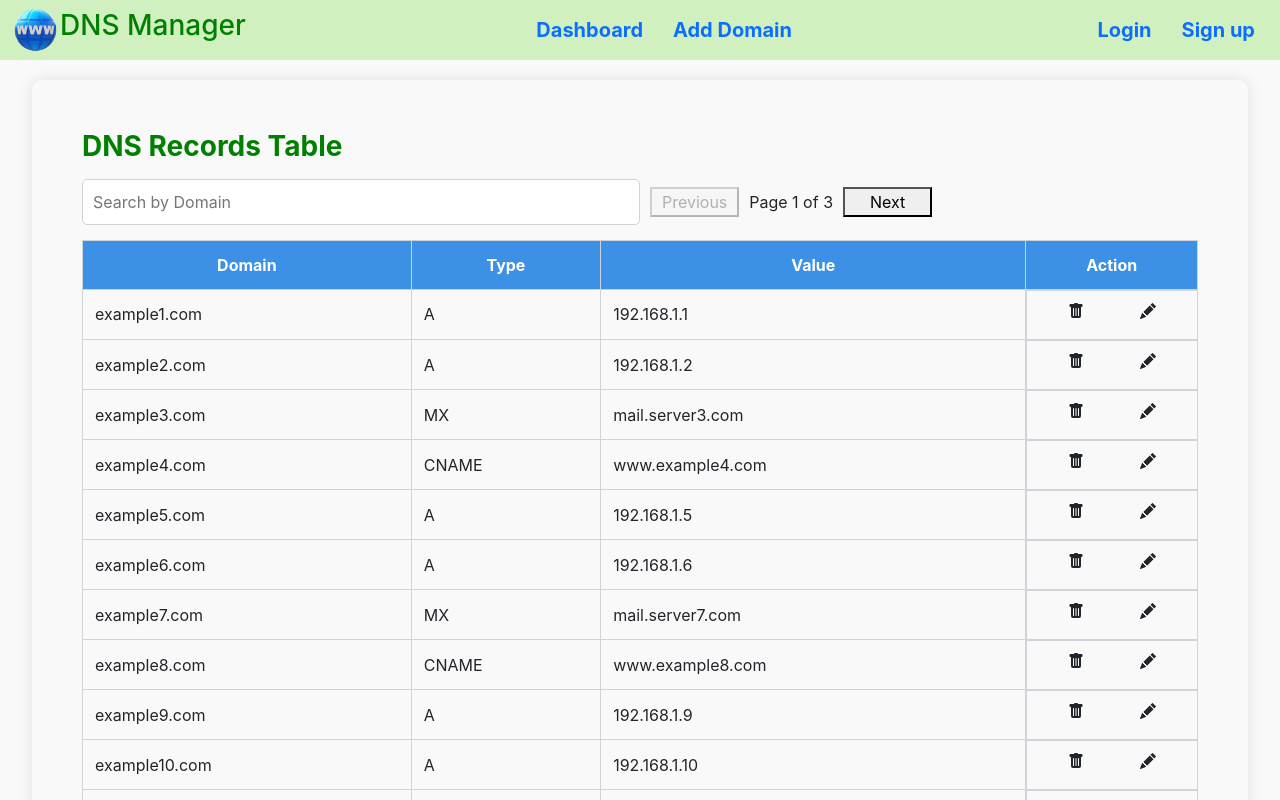
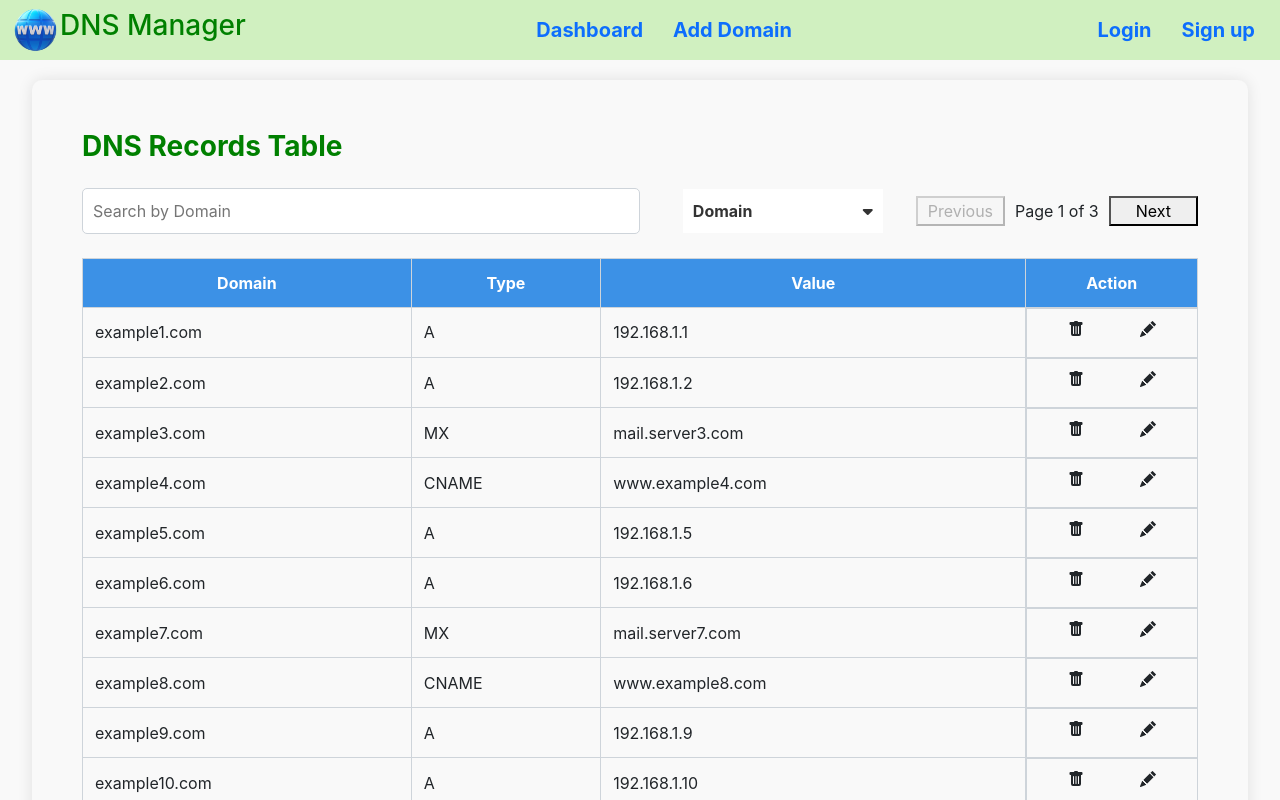
Before and after one commit to GautamKJ/DNS-Manager-System, a React (Create React App) app in the folder frontend/my-app/: page /dashboard in a window 1280 px wide. Shown: the top 800 px of the page. Built offline with nearby package versions, Linux system fonts and the light colour scheme.

Commit message:
add filter

```diff
--- a/frontend/my-app/src/App.css
+++ b/frontend/my-app/src/App.css
@@ -249,20 +249,16 @@ color:green;
   color: green;
 }
 .home_form{
-  /* background-color: yellow; */
   height: fit-content;
   display: flex;
   margin-top: 40px;
   padding-bottom: 30px;
-  /* border: solid 1px red; */
   align-items: center;
   justify-content: center;
 
 }
 .home_input_box{
   padding: 15px;
-
-  /* border: solid  #3C91E6 5px; */
     border-radius: 14px;
   gap: 25px;
   margin-left: 15px;
@@ -428,7 +424,6 @@ tbody tr:hover {
 .actions{
   display: flex;
   justify-content: space-around;
-  /* background-color: #282c34; */
   height: 50px;
 
 }
@@ -449,7 +444,6 @@ tbody tr:hover {
   top: 0;
   width: 100%;
   height: 100%;
-  /* background-color: rgba(0, 0, 0, 2.1); */
   display: flex;
   align-items: center;
   justify-content: center;
@@ -508,7 +502,6 @@ tbody tr:hover {
   padding: 8px;
   width: 18%;
   border-radius: 5px;
-
   background-color: red;
   color: white;
 }
@@ -521,8 +514,7 @@ tbody tr:hover {
   background-color: #F9F9F9;
   padding: 50px;
   border-radius: 8px;
-  /* box-shadow: 0 0 10px rgba(0, 0, 0, 0.1); */
-  /* border: solid 2px green; */
+
 }
 
 .chart-container h2 {
@@ -531,3 +523,48 @@ tbody tr:hover {
   color: green;
   font-weight: bold;
 }
+
+
+/* Dropdown */
+
+.dropdown {
+ width: 200px;
+ user-select: none;
+ margin: 10px auto ;
+ position: relative;
+ cursor: pointer;
+}
+
+.dropdown .dropdown-btn {
+  padding: 10px;
+  background-color: #fff;
+  font-weight: bold;
+  color:#333;
+  display: flex;
+  align-items: center;
+  justify-content: space-between;
+}
+
+.dropdown .dropdown-content {
+  position: absolute;
+  top: 110%;
+  left: 0;
+  padding: 10px;
+  background-color: #fff;
+  box-shadow: 3px 3px 10px 6px rgba(0, 0, 0, 0.06);
+  font-weight: 500;
+  color: #333;
+  width: 95%;
+
+}
+
+.dropdown .dropdown-content .dropdown-item{
+  padding: 10px;
+  cursor: pointer;
+  transition: all .2s;
+}
+
+.dropdown.dropdown-content.dropdown-item:hover{
+  background-color: #f4f4f4;
+
+}
--- /dev/null
+++ b/frontend/my-app/src/Component/Dropdown.js
@@ -0,0 +1,32 @@
+import React, { useState } from 'react'
+
+const Dropdown = ({selected,setSelected}) => {
+    const [isActive,setIsActive] =useState(false);
+    const options = ["Domain","recordType","Value"];
+
+    console.log(selected);
+
+  return (
+    <>
+        <div className='dropdown' >
+            <div className='dropdown-btn' onClick={e=>setIsActive(!isActive)}>{selected}
+            <span className='fas fa-caret-down'></span>
+            </div>
+            {isActive && <div className='dropdown-content'>
+            {
+                options.map((option,index)=>(
+                    <div onClick={(e)=>
+                        {setIsActive(false);
+                        setSelected(e.target.textContent)
+                        }}
+                         className='dropdown-item'>{option} </div>
+                ))
+            }
+            </div>
+            }
+        </div>
+    </>
+  )
+}
+
+export default Dropdown
--- a/frontend/my-app/src/Component/Homepage.js
+++ b/frontend/my-app/src/Component/Homepage.js
@@ -2,13 +2,14 @@ import React, { useState } from 'react'
 import Navbar from "../Component/Navbar"
 import Table from "./Table";
 import Chart from "../Component/Chart";
+import Dropdown from "../Component/Dropdown";
 
 
 
 const Homepage = () => {
 
     document.title='Dashboard';
-    const[typecnt,setTypecnt]=useState({'A':1,'MX':10,'CNAME':12,'AAAA':13,'NS':14,'PTR':5,'SOA':16,'SRV':20,'TXT':8,'DNSSEC':2});
+    const[typecnt,setTypecnt]=useState({'A': 13,'MX':10,'CNAME':12,'AAAA':13,'NS':14,'PTR':5,'SOA':16,'SRV':2,'TXT':8,'DNSSEC':2});
 
 
     const [dnsRecords, setDNSRecords] = useState([ { "domain": "example1.com", "recordType": "A", "value": "192.168.1.1" },
@@ -67,6 +68,7 @@ const Homepage = () => {
   const [currentPage, setCurrentPage] = useState(1);
   const [recordsPerPage] = useState(20);
   const [searchTerm, setSearchTerm] = useState("");
+  const[selected,setSelected] = useState("Domain");
 
 
 
@@ -77,10 +79,23 @@ const Homepage = () => {
 
 
   // Filter records based on the search term
-  const filteredRecords = dnsRecords.filter((record) =>
-    record.domain.toLowerCase().includes(searchTerm.toLowerCase())
+const filteredRecords = dnsRecords.filter((record) => {
 
-  );
+  if (selected.trim() == "Domain".trim()) {
+    console.log("domain: ");
+    return record.domain.toLowerCase().includes(searchTerm.toLowerCase());
+  } else if (selected.trim() == "recordType".trim()) {
+
+    return record.recordType.toLowerCase().includes(searchTerm.toLowerCase());
+  } else if (selected.trim() == "Value".trim()) {
+    console.log("Value: ");
+    return record.value.toLowerCase().includes(searchTerm.toLowerCase());
+  }
+
+
+  return false;
+});
+
 
   // Get the records for the current page
   const currentRecords = filteredRecords.slice(indexOfFirstRecord, indexOfLastRecord);
@@ -115,11 +130,12 @@ const Homepage = () => {
       <div className="search-bar">
         <input
           type="text"
-          placeholder="Search by Domain"
+          placeholder={`Search by ${selected}`}
           value={searchTerm}
           onChange={handleChange}
           className="search-input"
         />
+        <Dropdown selected={selected} setSelected={setSelected}/>
         <button className='move_btn' onClick={goToPreviousPage} disabled={currentPage <= 1}>
           Previous
         </button>
```
